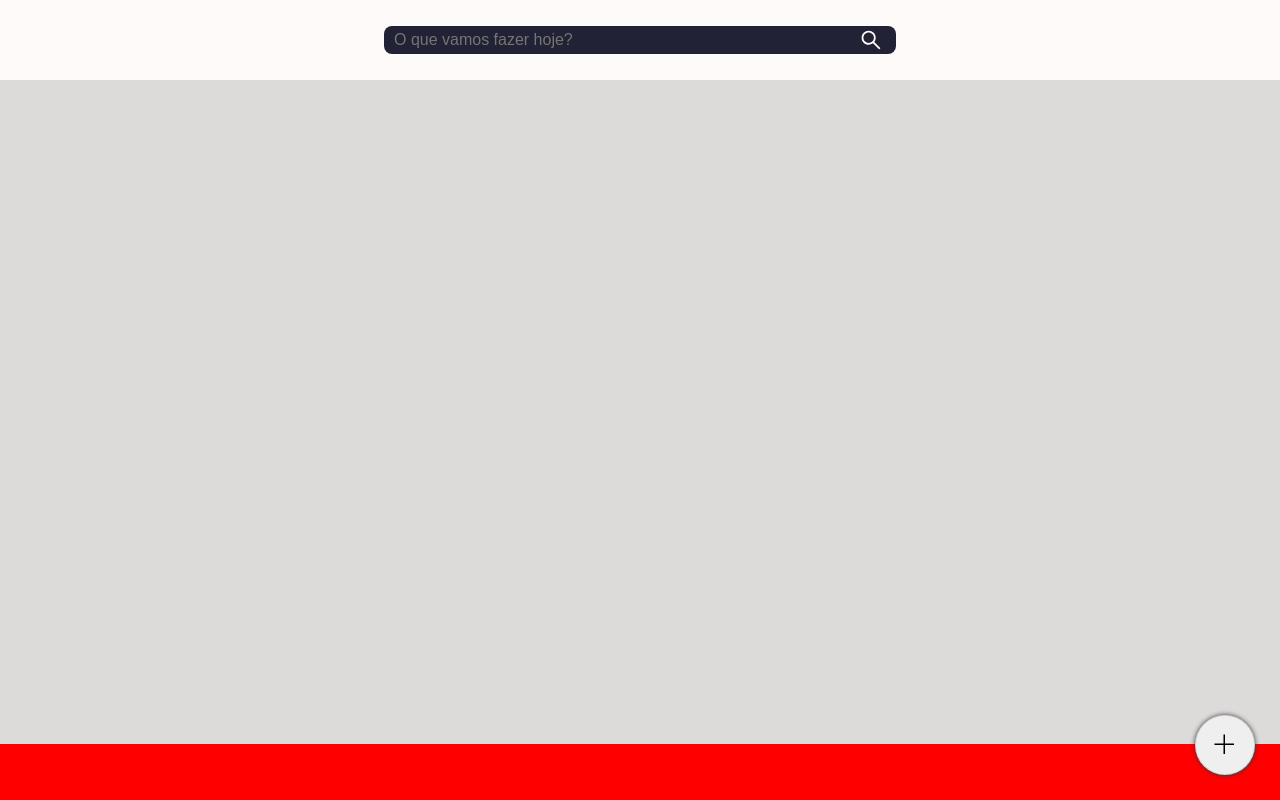
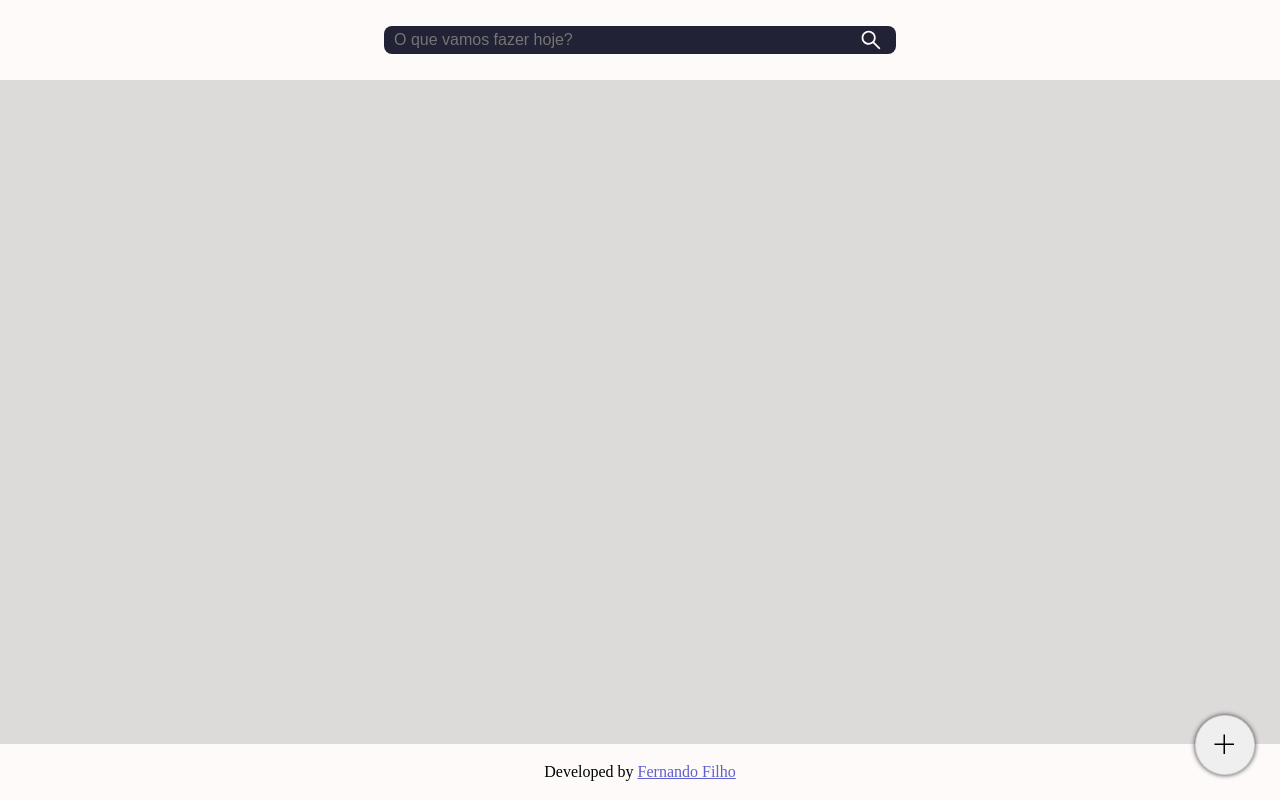
Before and after one commit to Fernando-Filho/Anotacoes, a React (Create React App) app in the folder anotacoes/: page / in a window 1280 px wide. Built offline with nearby package versions, Linux system fonts and the light colour scheme.

Commit message:
Finalização do Footer

```diff
--- a/anotacoes/src/components/Footer/Index.js
+++ b/anotacoes/src/components/Footer/Index.js
@@ -1,4 +1,4 @@
-import { FooterContainer, AddButton } from './style'
+import { FooterContainer, Copyright, Link, AddButton } from './style'
 
 import { VscAdd } from "react-icons/vsc";
 
@@ -16,6 +16,10 @@ const Footer = ({openCreateNewNote, setOpenCreateNewNote}) => {
 
     return(
         <FooterContainer>
+            <Copyright>
+                Developed by
+                <Link href="https://www.github.com/Fernando-Filho" target='_BLANK'>Fernando Filho</Link>
+            </Copyright>
             <ToAddButton/>
         </FooterContainer>
      )
--- a/anotacoes/src/components/Footer/style.js
+++ b/anotacoes/src/components/Footer/style.js
@@ -3,7 +3,23 @@ import styled from 'styled-components';
 export const FooterContainer = styled.footer`
     height: 7%;
     width: 100%;
-    background-color: red;
+    background-color: #fffafa;
+`
+
+export const Copyright = styled.div`
+    display: flex;
+    flex-direction: row;
+    align-items: center;
+    justify-content: center;
+    gap: 4rem;
+    height: 100%;
+    width: 100%;
+    color: black;
+    font-size: 16px;
+
+`
+export const Link = styled.a`
+    color: #5E60CE;
 `
 
 export const AddButton = styled.button`
```
